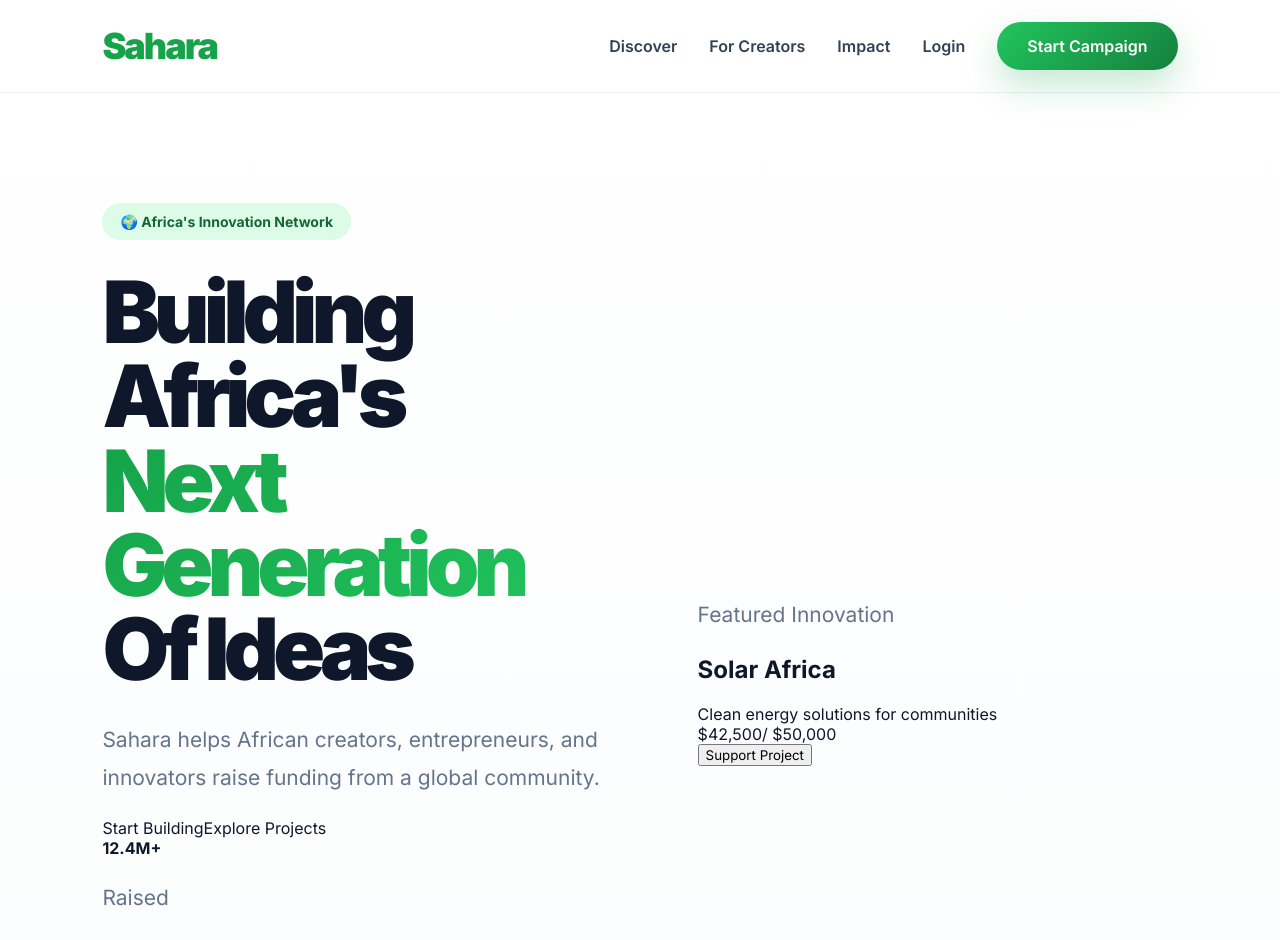
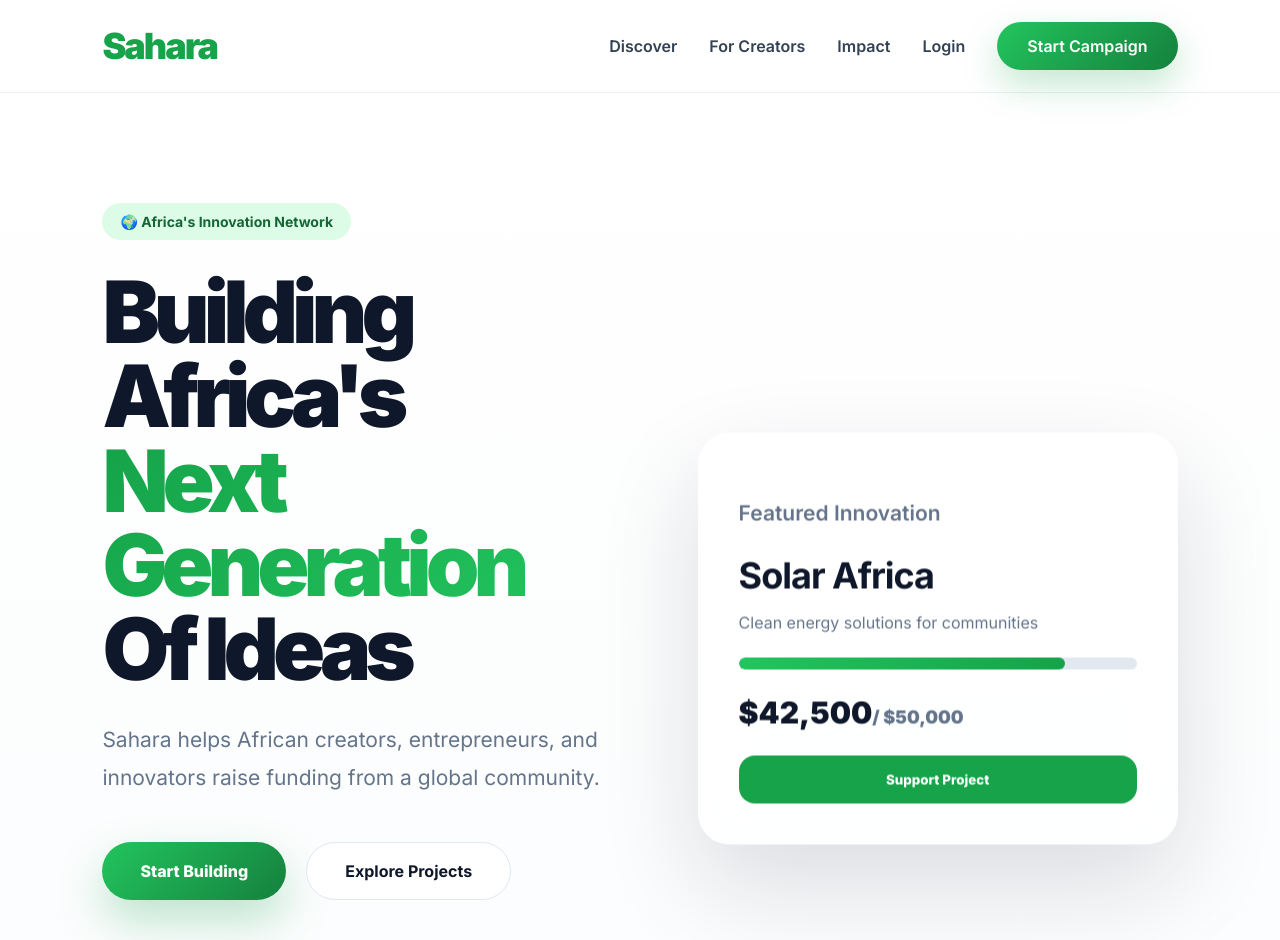
Before and after one commit to groupstum-dev/sahara, a Next.js app: page / in a window 1280 px wide. Shown: the top 940 px of the page. Built offline with nearby package versions, Linux system fonts and the light colour scheme.

Commit message:
Update globals.css

```diff
--- a/app/globals.css
+++ b/app/globals.css
@@ -397,3 +397,531 @@ img {
   620px;
 
 }
+/* =========================
+   HERO BUTTONS
+========================= */
+
+
+.hero-buttons {
+
+  display:flex;
+
+  gap:20px;
+
+  margin-top:45px;
+
+}
+
+
+
+.btn-primary {
+
+  display:inline-flex;
+
+  align-items:center;
+
+  justify-content:center;
+
+  padding:
+
+  18px 38px;
+
+
+  border-radius:
+
+  999px;
+
+
+  background:
+
+  linear-gradient(
+
+    135deg,
+
+    #22c55e,
+
+    #15803d
+
+  );
+
+
+  color:white;
+
+
+  font-weight:800;
+
+
+  box-shadow:
+
+  0 20px 45px rgba(22,163,74,.28);
+
+
+  transition:.3s ease;
+
+}
+
+
+
+.btn-primary:hover {
+
+  transform:
+
+  translateY(-4px);
+
+
+  box-shadow:
+
+  0 30px 60px rgba(22,163,74,.35);
+
+}
+
+
+
+.btn-secondary {
+
+  display:inline-flex;
+
+  align-items:center;
+
+  justify-content:center;
+
+
+  padding:
+
+  18px 38px;
+
+
+  border-radius:
+
+  999px;
+
+
+  background:
+
+  white;
+
+
+  border:
+
+  1px solid var(--border);
+
+
+  font-weight:700;
+
+
+  transition:.3s ease;
+
+}
+
+
+
+.btn-secondary:hover {
+
+  border-color:
+
+  #16a34a;
+
+
+  transform:
+
+  translateY(-3px);
+
+}
+
+
+
+/* =========================
+   HERO FEATURE CARD
+========================= */
+
+
+.hero-card {
+
+  position:relative;
+
+}
+
+
+
+.glass-card {
+
+  padding:
+
+  40px;
+
+
+  border-radius:
+
+  32px;
+
+
+  background:
+
+  rgba(255,255,255,.75);
+
+
+  backdrop-filter:
+
+  blur(25px);
+
+
+  border:
+
+  1px solid rgba(255,255,255,.8);
+
+
+  box-shadow:
+
+  var(--shadow-lg);
+
+
+  animation:
+
+  floating 5s ease-in-out infinite;
+
+}
+
+
+
+.glass-card h2 {
+
+  margin:
+
+  15px 0;
+
+
+  font-size:
+
+  36px;
+
+
+  letter-spacing:
+
+  -1px;
+
+}
+
+
+
+.glass-card p {
+
+  color:
+
+  var(--muted);
+
+
+  font-weight:
+
+  600;
+
+}
+
+
+
+.glass-card span {
+
+  color:
+
+  var(--muted);
+
+}
+
+
+
+.glass-card button {
+
+  width:100%;
+
+
+  margin-top:25px;
+
+
+  padding:
+
+  16px;
+
+
+  border:none;
+
+
+  border-radius:
+
+  16px;
+
+
+  background:
+
+  var(--primary);
+
+
+  color:white;
+
+
+  font-weight:
+
+  800;
+
+}
+
+
+
+/* =========================
+   PROGRESS BAR
+========================= */
+
+
+.progress {
+
+  height:
+
+  12px;
+
+
+  width:100%;
+
+
+  background:
+
+  #e2e8f0;
+
+
+  border-radius:
+
+  999px;
+
+
+  overflow:hidden;
+
+
+  margin:
+
+  25px 0;
+
+}
+
+
+
+.progress div {
+
+  height:100%;
+
+
+  width:82%;
+
+
+  border-radius:
+
+  inherit;
+
+
+  background:
+
+  linear-gradient(
+
+    90deg,
+
+    #22c55e,
+
+    #16a34a
+
+  );
+
+}
+
+
+
+/* =========================
+   FUNDING INFO
+========================= */
+
+
+.fund {
+
+  font-size:
+
+  30px;
+
+
+  font-weight:
+
+  900;
+
+}
+
+
+
+.fund span {
+
+  color:
+
+  var(--muted);
+
+
+  font-size:
+
+  18px;
+
+}
+
+
+
+/* =========================
+   TRUST STATS
+========================= */
+
+
+.trust {
+
+  display:flex;
+
+
+  gap:
+
+  60px;
+
+
+  margin-top:
+
+  70px;
+
+}
+
+
+
+.trust strong {
+
+  display:block;
+
+
+  font-size:
+
+  36px;
+
+
+  font-weight:
+
+  900;
+
+
+  letter-spacing:
+
+  -1px;
+
+}
+
+
+
+.trust p {
+
+  margin-top:
+
+  8px;
+
+
+  color:
+
+  var(--muted);
+
+
+  font-weight:
+
+  600;
+
+}
+
+
+
+/* =========================
+   GLOBAL SECTIONS
+========================= */
+
+
+section {
+
+  width:100%;
+
+}
+
+
+
+.section-title {
+
+  font-size:
+
+  52px;
+
+
+  font-weight:
+
+  900;
+
+
+  letter-spacing:
+
+  -3px;
+
+
+  margin-bottom:
+
+  15px;
+
+}
+
+
+
+.section-text {
+
+  color:
+
+  var(--muted);
+
+
+  font-size:
+
+  20px;
+
+
+  line-height:
+
+  1.7;
+
+}
+
+
+
+/* =========================
+   ANIMATIONS
+========================= */
+
+
+@keyframes floating {
+
+
+0% {
+
+transform:
+
+translateY(0);
+
+}
+
+
+50% {
+
+transform:
+
+translateY(-15px);
+
+}
+
+
+100% {
+
+transform:
+
+translateY(0);
+
+}
+
+
+}
```
